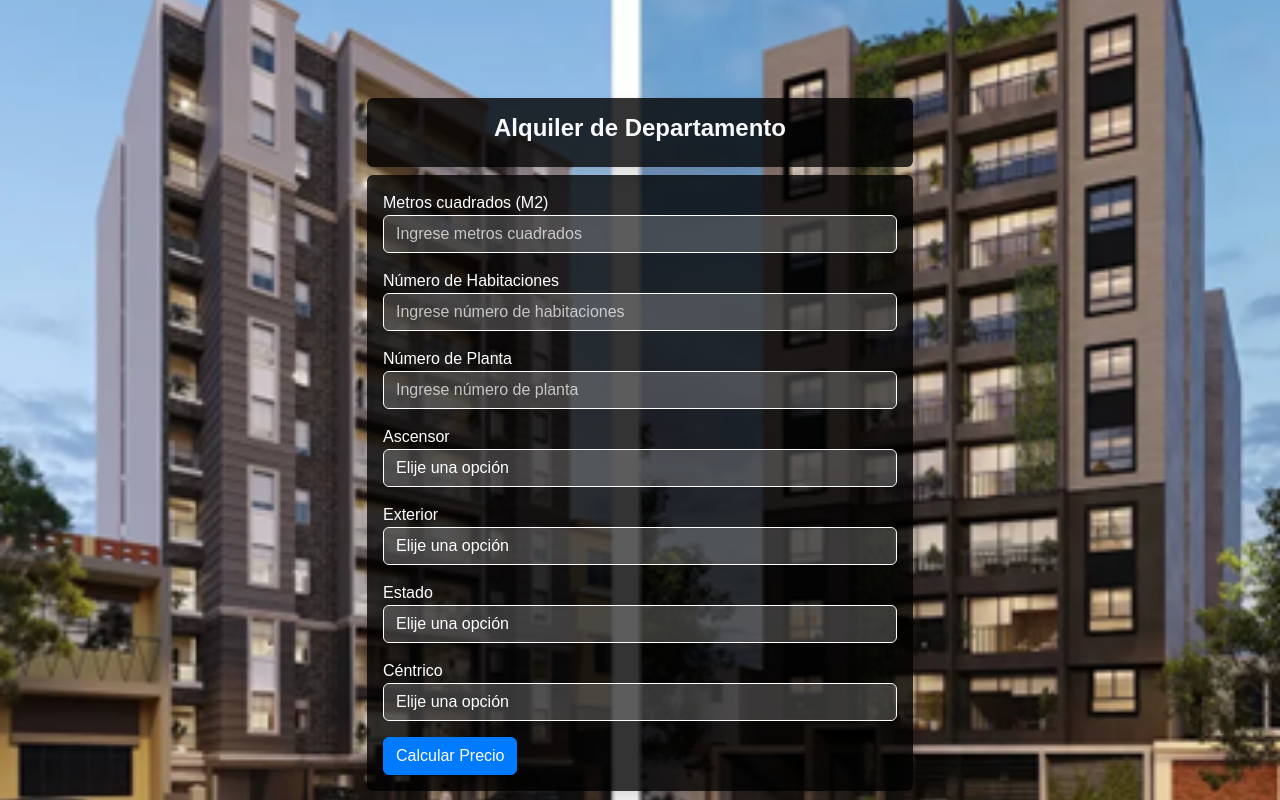
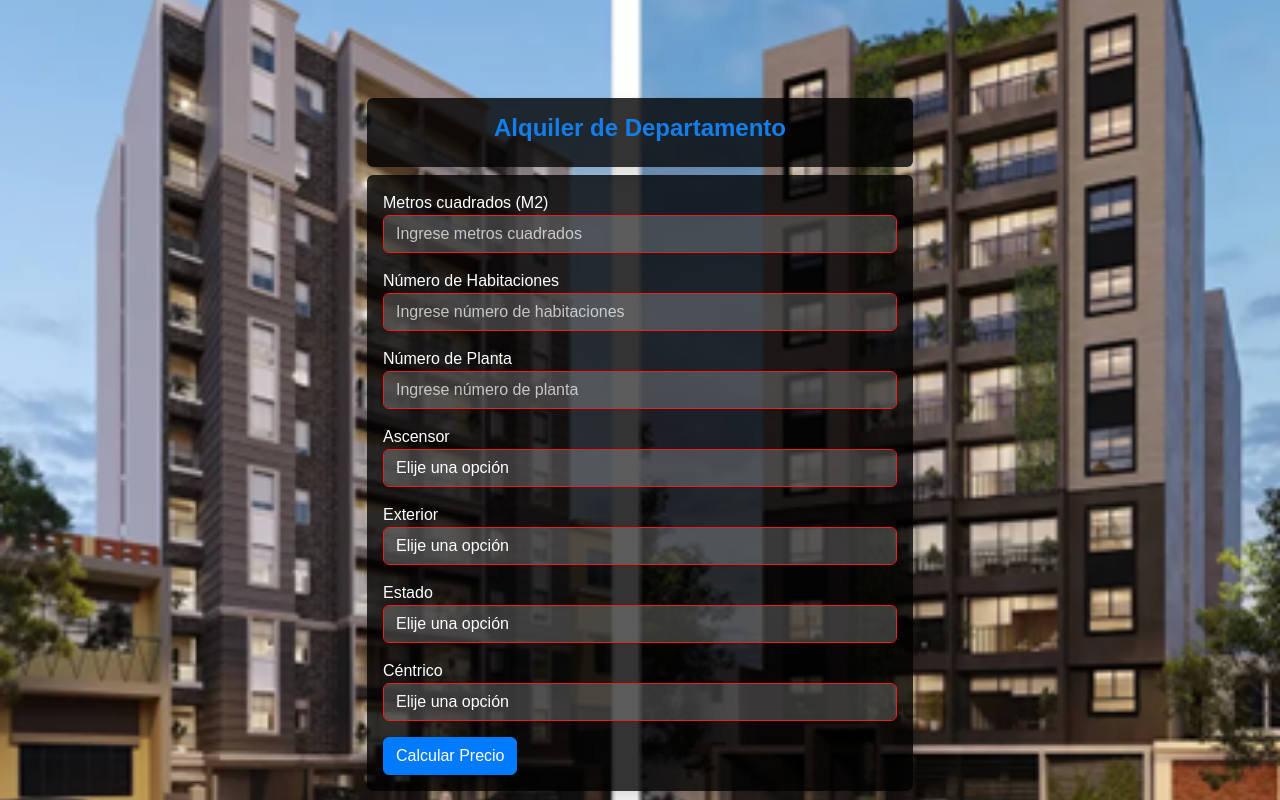
Before and after one commit to Luis-Romero-F/precios, a plain HTML site: page index.html in a window 1280 px wide. Drawn offline with nearby package versions, Linux system fonts and the light colour scheme; a script that the page names is missing.

Commit message:
Update index.html

```diff
--- a/index.html
+++ b/index.html
@@ -5,7 +5,7 @@
     <meta name="viewport" content="width=device-width, initial-scale=1.0">
     <link href="https://cdn.jsdelivr.net/npm/bootstrap@5.3.3/dist/css/bootstrap.min.css" rel="stylesheet" integrity="sha384-QWTKZyjpPEjISv5WaRU9OFeRpok6YctnYmDr5pNlyT2bRjXh0JMhjY6hW+ALEwIH" crossorigin="anonymous">
     <style>
-        body {
+               body {
             background-image: url('edif.png');
             background-size: cover;
             background-position: center;
@@ -23,19 +23,19 @@
         }
         .card h4 {
             font-weight: bold;
-            color: #f8f9fa;
+            color: #137eea;
         }
         .form-control {
             background-color: rgba(255, 255, 255, 0.2);
             color: white;
-            border: 1px solid #ffffff;
+            border: 1px solid #ef1e1e;
         }
         .form-control::placeholder {
             color: rgba(255, 255, 255, 0.7);
         }
         .form-control:focus {
             background-color: rgba(255, 255, 255, 0.3);
-            color: rgba(243, 29, 17, 0.925);
+            color:#4b98e6;
             border: 1px solid #007bff;
         }
         .btn-primary {
```
